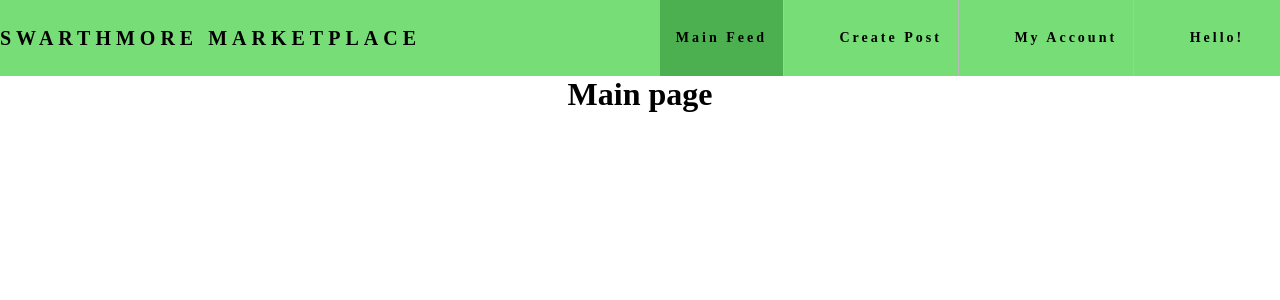
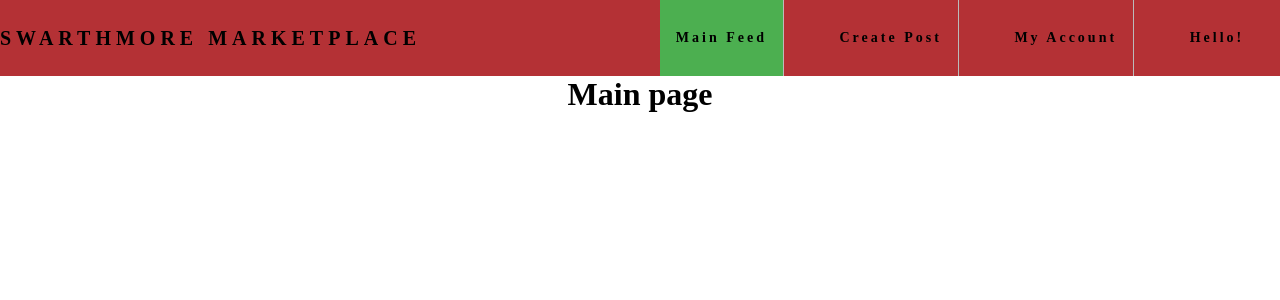
Before and after one commit to alisonkim12/SwarthmoreMarketplace, a Flask app: page / in a window 1280 px wide. Shown: the top 300 px of the page. Run offline with Flask 2, Linux system fonts and the light colour scheme; the visitor is signed in with stand-in values (Sample User, id 1); data that the repository does not hold is empty.

Commit message:
changed nav color

```diff
--- a/backend/app.py
+++ b/backend/app.py
@@ -76,6 +76,7 @@ def register():
             }
             db.child("users").push(user_data, user['idToken'])
             print(user)
+
             return redirect('/login')
         except Exception as e:
             print(e)
--- a/backend/static/styles.css
+++ b/backend/static/styles.css
@@ -36,7 +36,7 @@ nav {
   justify-content: space-between;
   align-items: center;
   min-height: 8vh;
-  background-color:  #77DD77;/*nav color*/
+  background-color:  #b43135;/*nav color*/
 
 }
 .nav-links {
```
